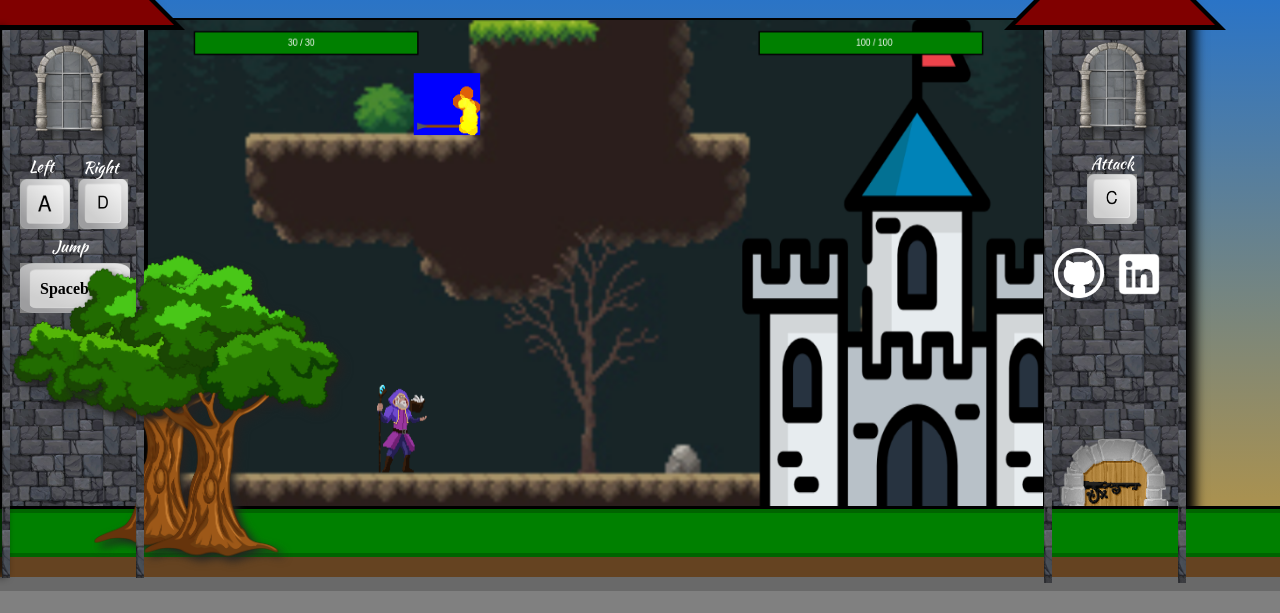
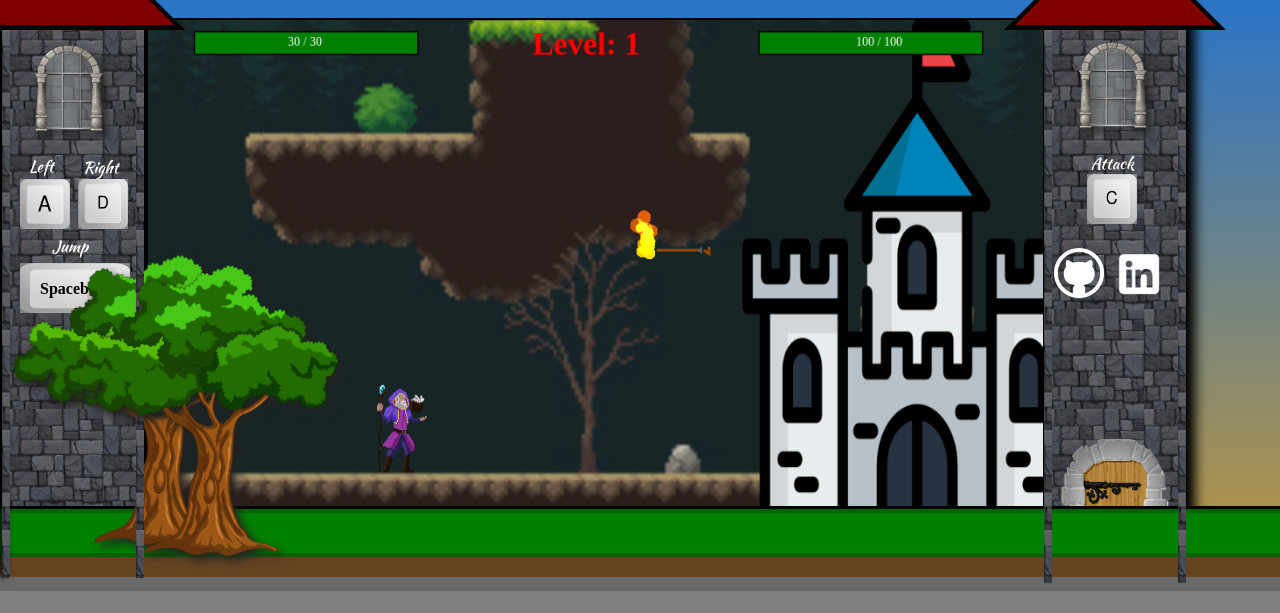
Before and after one commit to Justin-Diner/sorcerers_quest, a website built with webpack: page index.html in a window 1280 px wide. Shown: the part 120-733 px from the top of the page. Built offline with nearby package versions, Linux system fonts and the light colour scheme; files whose address does not match are found by name.

Commit message:
firing arrows array

```diff
--- a/index.html
+++ b/index.html
@@ -39,7 +39,7 @@
 		<div id="win-container">
 
 			<div id="losing-modal" class="modal">
-				<div class="instructions-text" id="losing-text">You failed your quest. The people are ruined. Accept again to retry.
+				<div class="instructions-text" id="losing-text">You failed your quest. You LOST to the evil King. Accept again to retry.
 				</div>
 				<div id="losing_button" class="start_button">Retry Quest!</div>
 				<img id="archer" src="./assets/archer/archer.png">
--- a/src/index.js
+++ b/src/index.js
@@ -28,7 +28,6 @@ document.addEventListener("DOMContentLoaded", () => {
 	// Game Started state flag.
 	//let gameStarted = false;
 	let gameStarted = true;
-	game.start(ctx);
 	animate();
 
 	// Preloads the background. Setting the color of canvas to gray, etc.
--- a/src/scripts/fire_arrow.js
+++ b/src/scripts/fire_arrow.js
@@ -13,6 +13,24 @@ let animationFrame = 0;
 let slowDownAnimationRate = 5;
 
 export default class FireArrow {
+	static rightPositions = {
+		1: {x: 900, y: 60},
+		2: {x: 900, y: (60 + ARROW_HEIGHT) },
+		3: {x: 900, y: (60 + (2 * ARROW_HEIGHT)) },
+		4: {x: 900, y: (60 + (3 * ARROW_HEIGHT)) },
+		5: {x: 900, y: (60 + (4 * ARROW_HEIGHT)) },
+		6: {x: 900, y: (60 + (5 * ARROW_HEIGHT)) }
+	}
+
+	static leftPositions = {
+		1: {x: 20, y: 60 },
+		2: {x: 20, y: (60 + ARROW_HEIGHT) },
+		3: {x: 20, y: (60 + (2 * ARROW_HEIGHT)) },
+		4: {x: 20, y: (60 + (3 * ARROW_HEIGHT)) },
+		5: {x: 20, y: (60 + (4 * ARROW_HEIGHT)) },
+		6: {x: 20, y: (60 + (5 * ARROW_HEIGHT)) },
+	}
+
 	constructor(options) {
 		this.image = new Image();
 		this.image.src = './assets/fire_arrow/fire.png'
@@ -34,10 +52,13 @@ export default class FireArrow {
 		}
 		this.recentlyHit = false;
 		this.outsideCanvas = false;
+		this.moving = false;
 		this.currentDirection = options.currentDirection;
 	}
 
 	draw(ctx) {
+		this.outsideCanvasCheck();
+		this.moving = true;
 		if (this.currentDirection === "right") {
 			this.drawRightArrow(ctx);
 		} else {
@@ -46,7 +67,7 @@ export default class FireArrow {
 		this.updateHitBox();	//Moves the arrow hitbox as the arrow moves.
 		this.move(); 		// Increases the position in accordance with the arrows velocity.
 		this.animate(ctx, ARROW_FRAME_WIDTH, ARROW_FRAME_HEIGHT);
-		this.outsideCanvasCheck();
+
 	}
 
 	move() {
@@ -110,11 +131,6 @@ export default class FireArrow {
 
 	drawLeftArrow(ctx) {
 		ctx.beginPath();
-		ctx.fillStyle = "blue"
-		ctx.fillRect(this.position.x -16, this.position.y, ARROW_WIDTH, ARROW_HEIGHT)
-		ctx.fill();
-
-		ctx.beginPath();
 		ctx.strokeStyle = '#964B00';
 		ctx.lineWidth = 3;
 		ctx.moveTo(this.position.x + 50, this.position.y + 60);
@@ -131,15 +147,6 @@ export default class FireArrow {
 	}
 
 	drawRightArrow(ctx) {
-		ctx.beginPath();
-		ctx.fillStyle = "blue"
-		ctx.fillRect(this.position.x + RIGHT_ARROW_X_OFFSET, this.position.y, ARROW_WIDTH, ARROW_HEIGHT)
-		ctx.fill();
-
-		ctx.beginPath();
-		ctx.fillStyle = "red"
-		ctx.fillRect(this.hitbox.position.x, this.hitbox.position.y, this.hitbox.width, this.hitbox.height)
-		ctx.fill();
 		// Creates Right facing Arrow Shaft
 		ctx.beginPath();
 		ctx.strokeStyle = '#964B00';
@@ -161,15 +168,21 @@ export default class FireArrow {
 		if (this.currentDirection === "right") {
 			if (this.position.x < (0 -(RIGHT_ARROW_X_OFFSET + ARROW_WIDTH))) {
 				this.outsideCanvas = true;
+				this.velocity.x = 0;
+				this.moving = false;
 			}
 		}
 			if (this.currentDirection === "left") {
 				if (this.position.x > CANVAS_WIDTH + LEFT_ARROW_X_OFFSET) {
 					this.outsideCanvas = true;
+					this.velocity.x = 0;
+					this.moving = false;
 				}
 			}
 		if (this.position.y > (CANVAS_HEIGHT + 1)) {
 			this.outsideCanvas = true;
+			this.velocity.y = 0;
+			this.moving = false;
 		}
 	}
 }
--- a/src/scripts/game.js
+++ b/src/scripts/game.js
@@ -5,53 +5,8 @@ import Camera from './camera'
 import utilities from './dist';
 import { CANVAS_HEIGHT, CANVAS_WIDTH } from '..';
 import { ARROW_HEIGHT } from './fire_arrow';
-
-const right_position_1 = {x: 900, y: 60};
-const right_position_2 = {x: 900, y: (60 + ARROW_HEIGHT) };
-const right_position_3 = {x: 900, y: (60 + (2 * ARROW_HEIGHT)) };
-const right_position_4 = {x: 900, y: (60 + (3 * ARROW_HEIGHT)) };
-const right_position_5 = {x: 900, y: (60 + (4 * ARROW_HEIGHT)) };
-const right_position_6 = {x: 900, y: (60 + (5 * ARROW_HEIGHT)) };
-
-const left_position_1 = {x: 20, y: 60 };
-const left_position_2 = {x: 20, y: (60 + ARROW_HEIGHT) };
-const left_position_3 = {x: 20, y: (60 + (2 * ARROW_HEIGHT)) };
-const left_position_4 = {x: 20, y: (60 + (3 * ARROW_HEIGHT)) };
-const left_position_5 = {x: 20, y: (60 + (4 * ARROW_HEIGHT)) };
-const left_position_6 = {x: 20, y: (60 + (5 * ARROW_HEIGHT)) };
-
-
-// Initial Arrows
-//let initialArrowOne = new FireArrow({
-//	position: right_position_1,
-//	currentDirection: "right",
-//	velocity: {
-//		//x: -3,
-//		//y: 2
-//		x: -3,
-//		y: 0
-//	}
-//});
-
-let initialArrowTwo = new FireArrow({
-	position: left_position_1,
-	currentDirection: "left",
-	velocity: {
-		//x: 3,
-		//y: 2
-		x: 1,
-		y: 0
-	}
-});
-
-//let initialArrowThree = new FireArrow({
-//	position: { x: 0, y: 0},
-//	currentDirection: "left",
-//	velocity: {
-//		x: 0,
-//		y: 0
-//	}
-//});
+import LevelIndicator from './level_indicator';
+import levelOne from './levels/level_one';
 
 let backgroundImage = new StillObject({
 	position : { x: 0, y: 0 },
@@ -85,13 +40,24 @@ export default class Game {
 		this.sorcerer = sorcerer;
 		this.castle = castle;
 		this.inGameArrows = [];
+		this.lastFiredArrowIndex = 0;
+		this.gameStarted = true;
+		this.level = 1;
+		this.inGameArrows = [];
+
+
 		this.camera = new Camera({
 			position: {
 				x: this.sorcerer.position.x,
 				y: this.sorcerer.position.y
 			}}
-		),
-		this.gameStarted = true;
+		);
+		this.levelIndicator = new LevelIndicator(1);
+
+		if (this.level = 1) {
+			this.inGameArrows = levelOne();
+		}
+
 
 		window.addEventListener("keydown", (e) => {
 			if (e.key === "d") {
@@ -133,12 +99,6 @@ export default class Game {
 		});
 	}
 
-	start(ctx) {
-		this.inGameArrows.push(initialArrowTwo);
-		//this.inGameArrows.push(initialArrowTwo);
-		//this.inGameArrows.push(initialArrowThree);
-	}
-
 	animate(ctx) {
 		// Background (scaled to bottom left)
 		ctx.save(); // Saving context. Pushes current stack onto state. image is 688 x 432
@@ -146,22 +106,32 @@ export default class Game {
 		ctx.translate(-this.camera.position.x, -backgroundImage.image.height + scaledCanvas.height)
 		backgroundImage.draw(ctx);
 		ctx.restore();
-		console.log(`X Position: ${this.inGameArrows[0].position.x}`)
-		console.log(`Y Position: ${this.inGameArrows[0].position.y}`)
-		console.log(this.inGameArrows[0].outsideCanvas)
-
+		this.drawLevelIndicator(ctx);
 		this.drawCastleSorcererAndHealthBars(ctx);
 
+		//// Initial Arrow drawn begins moving.
+		//if (this.inGameArrows[0].outsideCanvas) {
+		//	this.inGameArrows[0].velocity.x = 0;
+		//}
 
-		// Initial Arrow drawn begins moving.
-		if (this.inGameArrows[0].outsideCanvas) {
-			this.inGameArrows[0].velocity.x = 0;
+		//for (let i = 0; i < this.inGameArrows.length; i++) {
+		//	this.inGameArrows[i].draw(ctx);
+		//}
+		const currentArrow = this.inGameArrows[this.lastFiredArrowIndex];
+		if (!currentArrow.moving) {
+			currentArrow.moving = true;
+		}
+		currentArrow.draw(ctx);
+
+		if (currentArrow.outsideCanvas) {
+			this.lastFiredArrowIndex++;
+
+			if (this.lastFiredArrowIndex >= this.inGameArrows.length) {
+				this.lastFiredArrowIndex = 0;
+				this.inGameArrows = levelOne();
+			}
 		}
 
-
-		for (let i = 0; i < this.inGameArrows.length; i++) {
-			this.inGameArrows[i].draw(ctx);
-		}
 		// Initial Socerer Velocity
 		this.sorcerer.velocity.x = 0;
 		// Increase velocity based on what's pressed
@@ -178,6 +148,29 @@ export default class Game {
 		if (this.isGameOver(ctx)) {
 			return true;
 		}
+	}
+
+	//fireCurentLevelsArrows(ctx) {
+	//	if (!this.inGameArrows[0].moving) {
+	//		this.inGameArrows[0].draw(ctx);
+	//		this.inGameArrows[0].moving = true;
+	//	}
+
+	//	//for (let i = 0; i < this.inGameArrows.length; i++) {
+	//	//	const nextArrow = this.inGameArrows[i + 1];
+	//	//	const currentArrow = this.inGameArrows[i];
+
+	//	//	if (currentArrow.outsideCanvas) {
+	//	//		nextArrow.draw(ctx);
+	//	//	}
+	//	//}
+	//	//if (this.inGameArrows.every(arrow => arrow.outsideCanvas)) {
+	//	//	this.inGameArrows = levelOne();
+	//	//}
+	//}
+
+	drawLevelIndicator(ctx) {
+		this.levelIndicator.draw(ctx);
 	}
 
 	drawCastleSorcererAndHealthBars(ctx) {
@@ -219,17 +212,6 @@ export default class Game {
 		let yPos = pos[1]
 		return (xPos < 0) || (xPos > 1024) || (yPos > 576)
 	}
-
-	// Feature not Implemented.
-	//shouldPanCameraToTheRight() {
-	//	const cameraboxRightSide = this.sorcerer.camerabox.position.x + this.sorcerer.camerabox.width;
-
-	//	if (cameraboxRightSide >= 1026) {
-	//		console.log(`Socerer Vel: ${this.sorcerer.velocity.x} Camera Vel: ${this.camera.position.x}`)
-	//		console.log(this.camera)
-	//		this.camera.position.x += this.sorcerer.velocity.x
-	//	}
-	//}
 
 	stopArrowDamage(i) {
 			this.inGameArrows[i].recentlyHit = true;
--- a/src/scripts/health_bar.js
+++ b/src/scripts/health_bar.js
@@ -25,13 +25,12 @@ export default class HealthBar {
 
 		// Text
 		ctx.fillStyle = "white";
+		ctx.font = "14px serif"
 		ctx.fillText(`${this.value} / ${this.maxHealth}`, this.textPosition, 29)
 		ctx.stroke();
-
 	}
 
 	decrease() {
-		let maxInnerSize = 254;
 		if (this.value >= 1) {
 		this.value -= 10;
 		this.innerSize -= 254 / (this.maxHealth / 10);
--- /dev/null
+++ b/src/scripts/level_indicator.js
@@ -0,0 +1,12 @@
+export default class LevelIndicator {
+	constructor(level) {
+		this.level = level
+	}
+
+	draw(ctx) {
+		ctx.font = "bold 36px serif"
+		ctx.fillStyle = "red";
+		ctx.fillText(`Level: ${this.level}`, 440, 39)
+		ctx.stroke();
+	}
+}
--- /dev/null
+++ b/src/scripts/levels/level_one.js
@@ -0,0 +1,30 @@
+import FireArrow from "../fire_arrow";
+//let firstArrow = new FireArrow({
+//	position: FireArrow.leftPositions[1],
+//	currentDirection: "right",
+//	velocity: {
+//		x: 3,
+//		y: 0
+//	}
+//});
+
+export const levelOneArrows = () => {
+	let arrows = [];
+
+	for (let i = 1; i < 7; i++) {
+		arrows.push(
+			new FireArrow({
+				position: FireArrow.rightPositions[i],
+				currentDirection: "right",
+				velocity: {
+					x: -8,
+					y: 0
+				}
+			})
+		)
+	}
+	return arrows;
+}
+
+
+export default levelOneArrows;
```
Also changed, not shown: dist/main.js.
